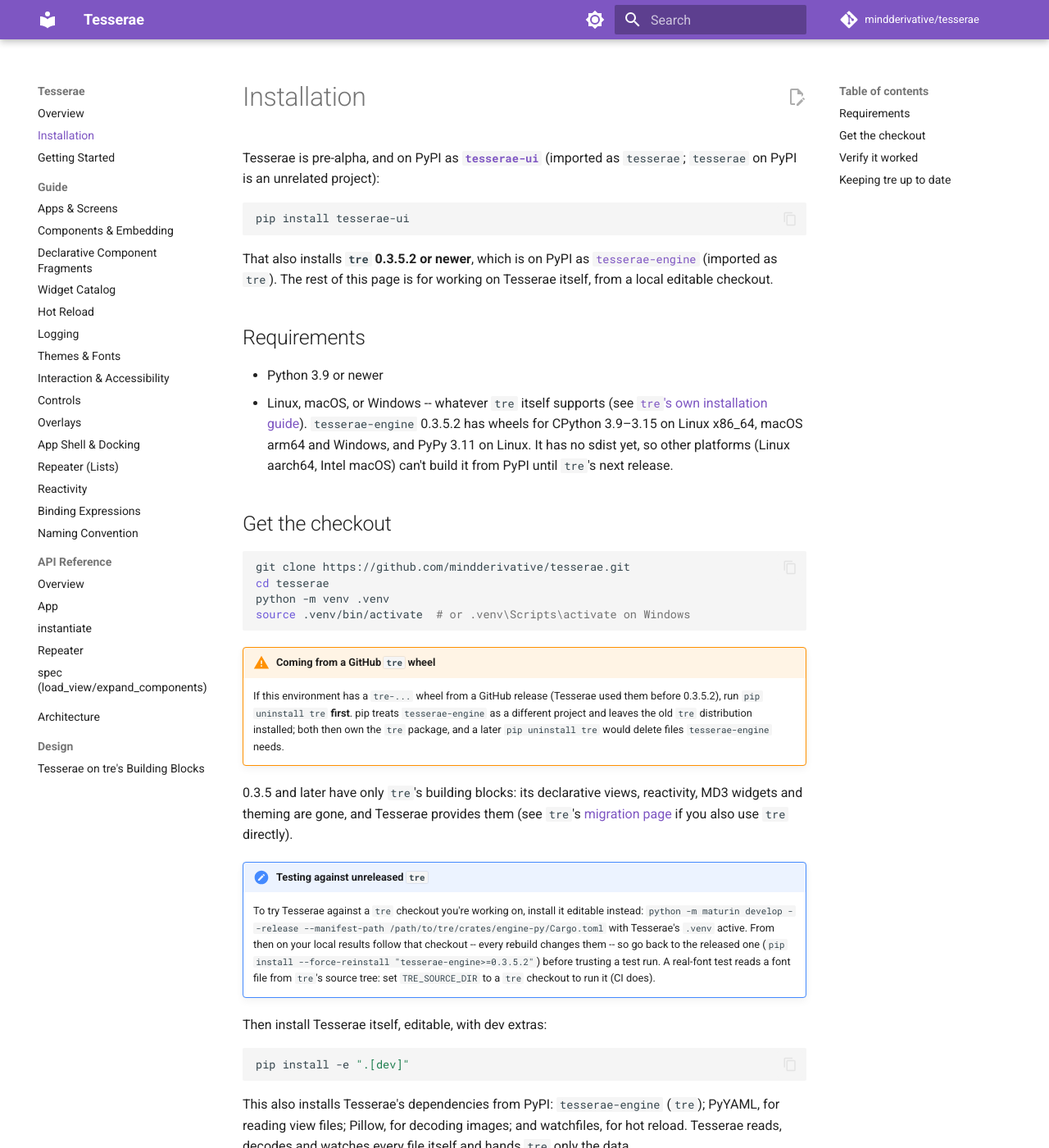
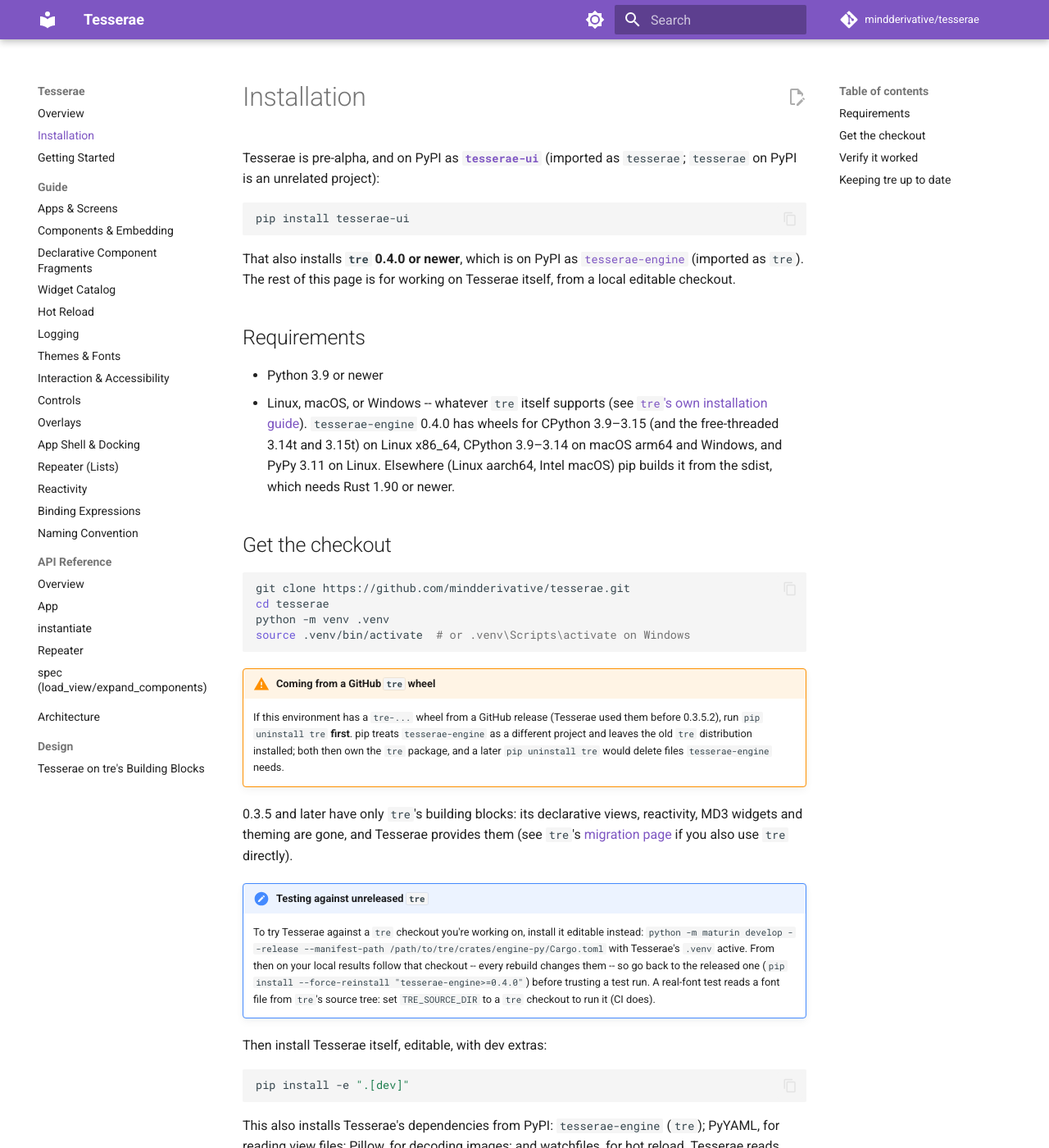
Before and after one commit to mindderivative/tesserae, an MkDocs documentation site: the page built from docs/installation.md, in a window 1280 px wide and 1400 px high. Shown: the whole window at 82% size. Built offline with MkDocs 1.6.1 and Material for MkDocs 9.7.7, drawn with Linux system fonts in a browser that asks for light colours; comment, search, counter and statistics services are not loaded.

Commit message:
Move onto tre 0.4.0 (tesserae-engine>=0.4.0)
tre 0.4.0 is on PyPI; nothing broke (2360 passed, examples clean). CI's
tre checkout for the real-font test moves to v0.4.0. The docs cover
0.4.0's wheels and sdist, run()'s RuntimeError for a GPU that can't be
set up, and partial redraw.

Co-Authored-By: Claude Opus 5.5 <noreply@anthropic.com>

````diff
--- a/docs/installation.md
+++ b/docs/installation.md
@@ -8,7 +8,7 @@ Tesserae is pre-alpha, and on PyPI as
 pip install tesserae-ui
 ```
 
-That also installs **`tre` 0.3.5.2 or newer**, which is on PyPI as
+That also installs **`tre` 0.4.0 or newer**, which is on PyPI as
 [`tesserae-engine`](https://pypi.org/project/tesserae-engine/) (imported
 as `tre`). The rest of this page is for working on Tesserae itself, from
 a local editable checkout.
@@ -18,10 +18,11 @@ a local editable checkout.
 - Python 3.9 or newer
 - Linux, macOS, or Windows -- whatever `tre` itself supports (see
   [`tre`'s own installation guide](https://mindderivative.github.io/tre/installation/)).
-  `tesserae-engine` 0.3.5.2 has wheels for CPython 3.9–3.15 on Linux
-  x86_64, macOS arm64 and Windows, and PyPy 3.11 on Linux. It has no
-  sdist yet, so other platforms (Linux aarch64, Intel macOS) can't build
-  it from PyPI until `tre`'s next release.
+  `tesserae-engine` 0.4.0 has wheels for CPython 3.9–3.15 (and the
+  free-threaded 3.14t and 3.15t) on Linux x86_64, CPython 3.9–3.14 on
+  macOS arm64 and Windows, and PyPy 3.11 on Linux. Elsewhere (Linux
+  aarch64, Intel macOS) pip builds it from the sdist, which needs Rust
+  1.90 or newer.
 
 ## Get the checkout
 
@@ -50,7 +51,7 @@ if you also use `tre` directly).
     --manifest-path /path/to/tre/crates/engine-py/Cargo.toml` with
     Tesserae's `.venv` active. From then on your local results follow
     that checkout -- every rebuild changes them -- so go back to the
-    released one (`pip install --force-reinstall "tesserae-engine>=0.3.5.2"`)
+    released one (`pip install --force-reinstall "tesserae-engine>=0.4.0"`)
     before trusting a test run. A real-font test reads a font file from
     `tre`'s source tree: set `TRE_SOURCE_DIR` to a `tre` checkout to run
     it (CI does).
--- a/pyproject.toml
+++ b/pyproject.toml
@@ -24,7 +24,7 @@ classifiers = [
 ]
 
 dependencies = [
-    "tesserae-engine>=0.3.5.2",  # tre, on PyPI (still `import tre`); PyPI's own `tre` is an unrelated regex library
+    "tesserae-engine>=0.4.0",  # tre, on PyPI (still `import tre`); PyPI's own `tre` is an unrelated regex library
     "pyyaml>=6.0",
     "Pillow>=10.0",
     "watchfiles>=1.0",
````
Also changed, not shown: BUILD_TRACKER.md (+1 -1 lines), LOG.md (+18 -0 lines), README.md (+1 -1 lines), docs/guide/apps-and-screens.md (+7 -0 lines), docs/guide/themes-and-fonts.md (+1 -1 lines), 3 other files.
